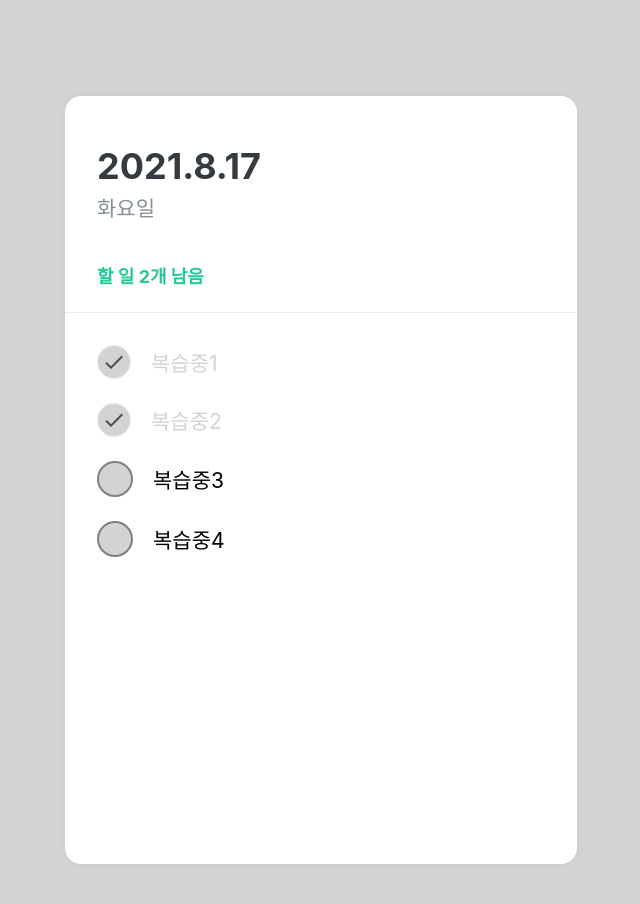
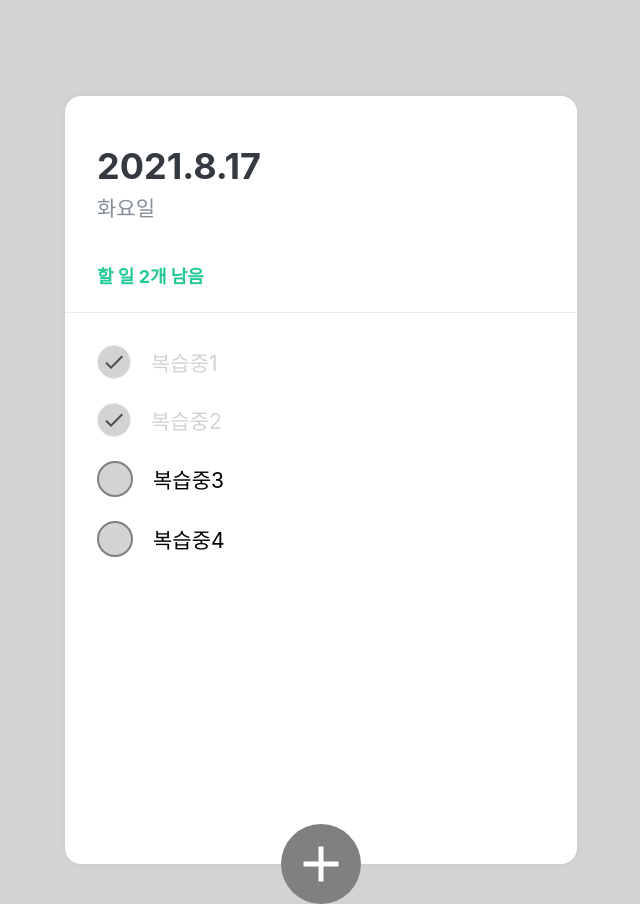
Before and after one commit to herrakam/reactTodolist, a React (Create React App) app: page / in a window 1280 px wide. Shown: the whole page, without its empty margins (319-959 px from the left). Built offline with nearby package versions, Linux system fonts and the light colour scheme.

Commit message:
TodoCreate 구현

```diff
--- a/src/App.js
+++ b/src/App.js
@@ -1,22 +1,24 @@
-import React from 'react'
-import {createGlobalStyle} from 'styled-components'
-import TodoHead from './components/TodoHead';
-import TodoList from './components/TodoList';
-import TodoTemplate from './components/TodoTemplate';
+import React from "react";
+import { createGlobalStyle } from "styled-components";
+import TodoCreate from "./components/TodoCreate";
+import TodoHead from "./components/TodoHead";
+import TodoList from "./components/TodoList";
+import TodoTemplate from "./components/TodoTemplate";
 const GlobalStyle = createGlobalStyle`
 body{
   background:lightgray;
 }
 
-`
+`;
 
 function App() {
   return (
     <>
-    <GlobalStyle></GlobalStyle>
-    <TodoTemplate>
-      <TodoHead></TodoHead>
-      <TodoList></TodoList>
+      <GlobalStyle></GlobalStyle>
+      <TodoTemplate>
+        <TodoHead></TodoHead>
+        <TodoList></TodoList>
+        <TodoCreate></TodoCreate>
       </TodoTemplate>
     </>
   );
--- a/src/components/TodoCreate.js
+++ b/src/components/TodoCreate.js
@@ -1,7 +1,123 @@
-import React from "react";
+import React, { useState } from "react";
+import styled, { css } from "styled-components";
+import { lighten, darken } from "polished";
+import { MdAdd } from "react-icons/md";
+
+const CircleButton = styled.div`
+  background: gray;
+  &:hover {
+    background: ${lighten(0.1, "gray")};
+  }
+  &:active {
+    background: ${darken(0.1, "gray")};
+  }
+  /*
+  border-radius: 50%;
+  width: 80px;
+  height: 80px;
+  display: block;
+  border: none;
+  outline: none;
+  cursor: pointer;
+  display: grid;
+  place-content: center center;
+  font-size: 60px;
+  position: absolute;
+  left: 50%;
+  bottom: 0;
+  z-index: 5;
+  cursor: pointer;
+  transform: translate(-50%, 50%);
+  transition: 0.125s all ease-in; */
+  z-index: 5;
+  cursor: pointer;
+  width: 80px;
+  height: 80px;
+  display: block;
+  align-items: center;
+  justify-content: center;
+  font-size: 60px;
+  position: absolute;
+  left: 50%;
+  bottom: 0px;
+  transform: translate(-50%, 50%);
+  color: white;
+  border-radius: 50%;
+  border: none;
+  outline: none;
+  display: flex;
+  align-items: center;
+  justify-content: center;
+
+  transition: 0.125s all ease-in;
+  ${(props) =>
+    props.open &&
+    css`
+      background: green;
+      &:hover {
+        background: ${lighten(0.1, "green")};
+      }
+      &:active {
+        background: ${darken(0.1, "green")};
+      }
+      transform: translate(-50%, 50%) rotate(45deg);
+    `}
+`;
+const InsertFormPositioner = styled.div`
+  width: 100%;
+  position: absolute;
+  bottom: 0;
+  left: 0;
+`;
+
+const InsertForm = styled.div`
+  padding: 32px 32px 72px 32px;
+  border-bottom-left-radius: 16px;
+  border-bottom-right-radius: 16px;
+  background: ${darken(0.1, "lightgray")};
+`;
+
+const Input = styled.input`
+  padding: 12px;
+  border-radius: 4px;
+  border: 1px solid #dee2e6;
+  outline: none;
+  font-size: 18px;
+  width: 100%;
+  box-sizing: border-box;
+`;
 
 function TodoCreate() {
-  return <div></div>;
+  const [open, setOpen] = useState(false);
+  const onToggle = () => {
+    setOpen(!open);
+  };
+  return (
+    <>
+      {open && (
+        <InsertFormPositioner>
+          <InsertForm>
+            <Input autoFocus placeholder="할 일을 입력 후, Enter 를 누르세요" />
+          </InsertForm>
+        </InsertFormPositioner>
+      )}
+      <CircleButton onClick={onToggle} open={open}>
+        <MdAdd />
+      </CircleButton>
+    </>
+    //     <>
+    //       {open && (
+    //         <InsertFormPositioner>
+    //           <InsertForm>
+    //             <Input autoFocus placeholder="할 일을 입력 후, Enter 를 누르세요" />
+    //           </InsertForm>
+    //         </InsertFormPositioner>
+    //       )}
+    //       <CircleButton onClick={onToggle} open={open}>
+    //         <MdAdd />
+    //       </CircleButton>
+    //     </>
+  );
 }
 
 export default TodoCreate;
```
